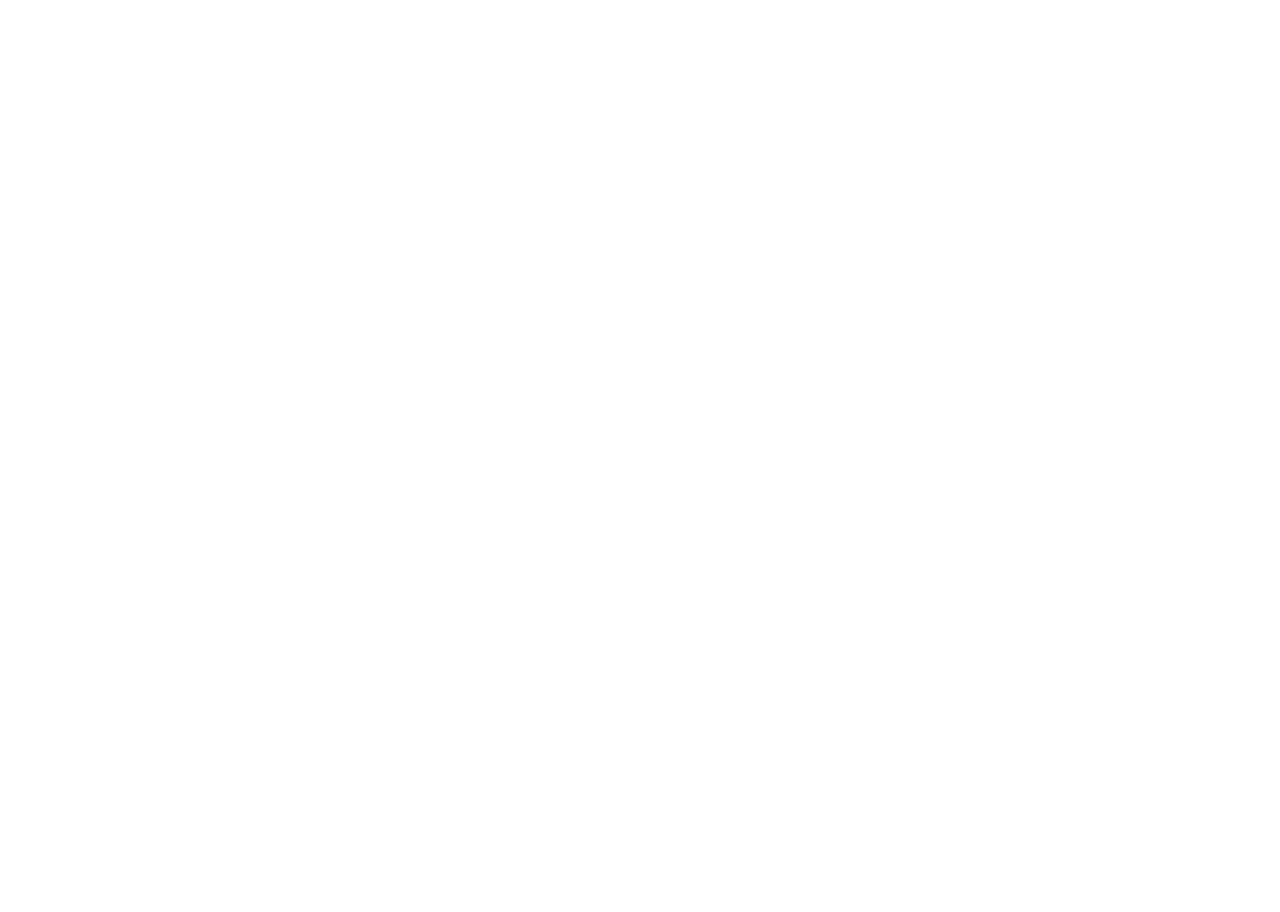
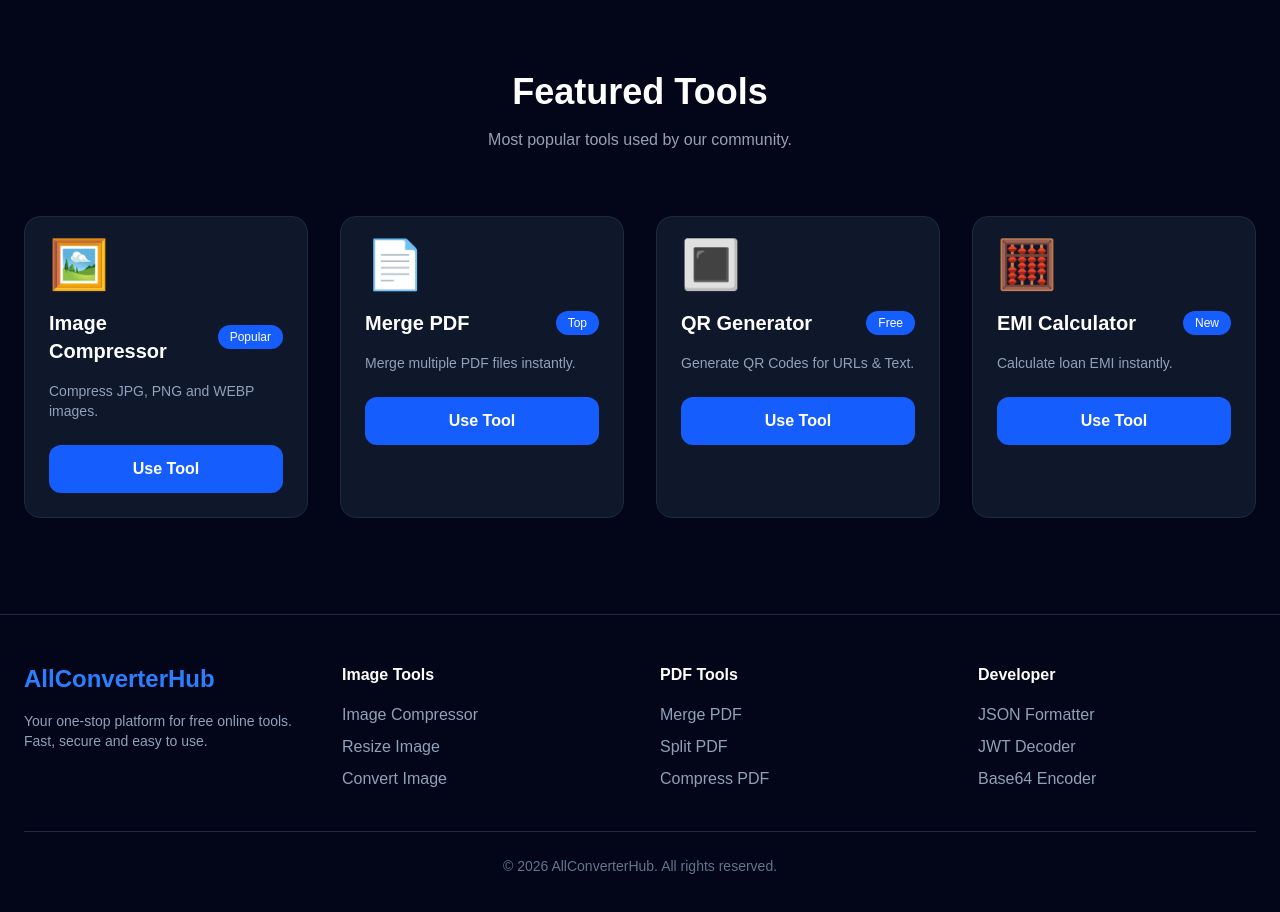
Before and after one commit to kumarmanoj396/allconverterhub, a Next.js app in the folder frontend/: page / in a window 1280 px wide. Shown: the part 1660-2572 px from the top of the page. Before the commit the page ends 1636 px from the top, so only its background shows below. Built offline with nearby package versions, Linux system fonts and the light colour scheme.

Commit message:
Add and implement FeaturedTools component to display a list of featured tools on the homepage. Also, add a Footer component for consistent site navigation and information across all pages. Update the page.tsx to include the new components and ensure proper styling and layout.

```diff
--- a/frontend/app/page.tsx
+++ b/frontend/app/page.tsx
@@ -1,6 +1,8 @@
 import Header from "@/components/layout/Header";
 import Hero from "@/components/home/Hero";
 import Categories from "@/components/home/Categories";
+import FeaturedTools from "@/components/home/FeaturedTools";
+import Footer from "@/components/layout/Footer";
 
 export default function Home() {
   return (
@@ -8,6 +10,8 @@
       <Header />
       <Hero />
       <Categories />
+      <FeaturedTools />
+      <Footer />
     </>
   );
 }
--- /dev/null
+++ b/frontend/components/home/FeaturedTools.tsx
@@ -0,0 +1,29 @@
+import ToolCard from "@/components/ui/ToolCard";
+import { featuredTools } from "@/lib/tools";
+
+export default function FeaturedTools() {
+  return (
+    <section className="bg-slate-950 py-24">
+      <div className="mx-auto max-w-7xl px-6">
+        <div className="text-center">
+          <h2 className="text-4xl font-bold text-white">Featured Tools</h2>
+          <p className="mt-4 text-gray-400">
+            Most popular tools used by our community.
+          </p>
+        </div>
+
+        <div className="mt-16 grid gap-8 md:grid-cols-2 lg:grid-cols-4">
+          {featuredTools.map((tool) => (
+            <ToolCard
+              key={tool.id}
+              icon={tool.icon}
+              title={tool.title}
+              description={tool.description}
+              badge={tool.badge}
+            />
+          ))}
+        </div>
+      </div>
+    </section>
+  );
+}
--- /dev/null
+++ b/frontend/components/layout/Footer.tsx
@@ -0,0 +1,52 @@
+export default function Footer() {
+  const year = new Date().getFullYear();
+
+  return (
+    <footer className="border-t border-slate-800 bg-slate-950">
+      <div className="mx-auto max-w-7xl px-6 py-12">
+        <div className="grid gap-10 md:grid-cols-4">
+          <div>
+            <h2 className="text-2xl font-bold text-blue-500">
+              AllConverterHub
+            </h2>
+            <p className="mt-4 text-sm text-slate-400">
+              Your one-stop platform for free online tools. Fast, secure and
+              easy to use.
+            </p>
+          </div>
+
+          <div>
+            <h3 className="mb-4 font-semibold text-white">Image Tools</h3>
+            <ul className="space-y-2 text-slate-400">
+              <li>Image Compressor</li>
+              <li>Resize Image</li>
+              <li>Convert Image</li>
+            </ul>
+          </div>
+
+          <div>
+            <h3 className="mb-4 font-semibold text-white">PDF Tools</h3>
+            <ul className="space-y-2 text-slate-400">
+              <li>Merge PDF</li>
+              <li>Split PDF</li>
+              <li>Compress PDF</li>
+            </ul>
+          </div>
+
+          <div>
+            <h3 className="mb-4 font-semibold text-white">Developer</h3>
+            <ul className="space-y-2 text-slate-400">
+              <li>JSON Formatter</li>
+              <li>JWT Decoder</li>
+              <li>Base64 Encoder</li>
+            </ul>
+          </div>
+        </div>
+
+        <div className="mt-10 border-t border-slate-800 pt-6 text-center text-sm text-slate-500">
+          © {year} AllConverterHub. All rights reserved.
+        </div>
+      </div>
+    </footer>
+  );
+}
--- /dev/null
+++ b/frontend/components/ui/ToolCard.tsx
@@ -0,0 +1,35 @@
+type ToolCardProps = {
+  icon: string;
+  title: string;
+  description: string;
+  badge?: string;
+};
+
+export default function ToolCard({
+  icon,
+  title,
+  description,
+  badge,
+}: ToolCardProps) {
+  return (
+    <div className="rounded-2xl border border-slate-800 bg-slate-900 p-6 transition-all duration-300 hover:-translate-y-2 hover:border-blue-500 hover:shadow-xl">
+      <div className="text-5xl">{icon}</div>
+
+      <div className="mt-5 flex items-center justify-between">
+        <h3 className="text-xl font-semibold text-white">{title}</h3>
+
+        {badge && (
+          <span className="rounded-full bg-blue-600 px-3 py-1 text-xs text-white">
+            {badge}
+          </span>
+        )}
+      </div>
+
+      <p className="mt-4 text-sm text-slate-400">{description}</p>
+
+      <button className="mt-6 w-full rounded-xl bg-blue-600 py-3 font-semibold text-white hover:bg-blue-700">
+        Use Tool
+      </button>
+    </div>
+  );
+}
--- /dev/null
+++ b/frontend/lib/tools.ts
@@ -0,0 +1,30 @@
+export const featuredTools = [
+  {
+    id: "image-compressor",
+    title: "Image Compressor",
+    description: "Compress JPG, PNG and WEBP images.",
+    icon: "🖼️",
+    badge: "Popular",
+  },
+  {
+    id: "merge-pdf",
+    title: "Merge PDF",
+    description: "Merge multiple PDF files instantly.",
+    icon: "📄",
+    badge: "Top",
+  },
+  {
+    id: "qr-generator",
+    title: "QR Generator",
+    description: "Generate QR Codes for URLs & Text.",
+    icon: "🔳",
+    badge: "Free",
+  },
+  {
+    id: "emi-calculator",
+    title: "EMI Calculator",
+    description: "Calculate loan EMI instantly.",
+    icon: "🧮",
+    badge: "New",
+  },
+];
```
